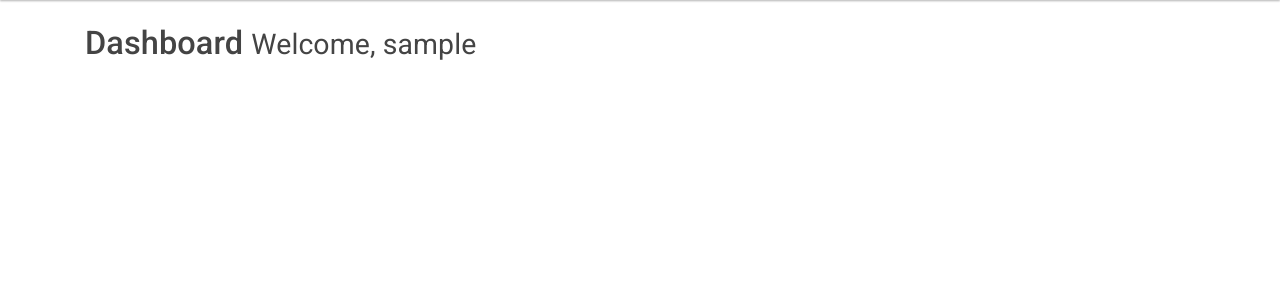
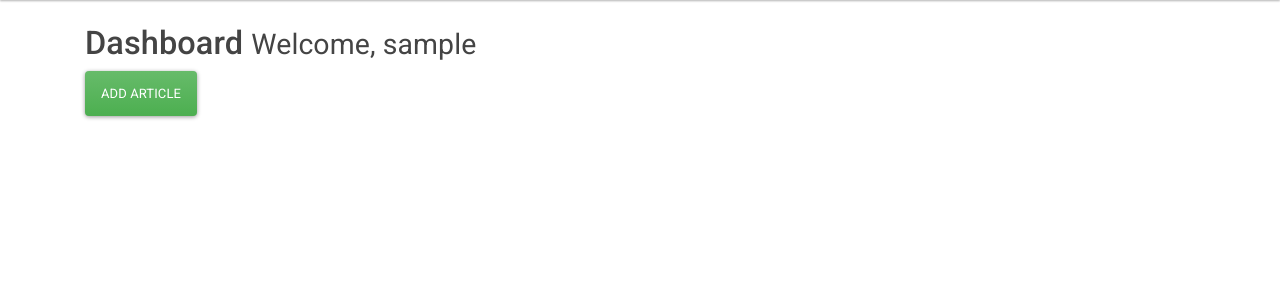
Before and after one commit to Belchenkov/flask-article-app, a Flask app: page /dashboard in a window 1280 px wide. Shown: the part 80-380 px from the top of the page. Run offline with Flask 2, Linux system fonts and the light colour scheme; the visitor is signed in with stand-in values (Sample User, id 1); some libraries are stand-ins or nearby versions.

Commit message:
Logic add new article

```diff
--- a/app.py
+++ b/app.py
@@ -20,6 +20,7 @@ mysql = MySQL(app)
 
 Articles = Articles()
 
+# Register Form
 class RegisterForm(Form):
     name = StringField('Name', [validators.Length(min=1, max=50)])
     username = StringField('Username', [validators.Length(min=4, max=25)])
@@ -29,6 +30,12 @@ class RegisterForm(Form):
         validators.EqualTo('confirm', message='Passwords do not match')
     ])
     confirm = PasswordField('Confirm Password')
+
+# Article Form
+class ArticleForm(Form):
+    title = StringField('Title', [validators.Length(min=1, max=200)])
+    body = TextAreaField('Body', [validators.Length(min=30)])
+
 
 # Home
 @app.route('/')
@@ -134,8 +141,35 @@ def is_logged_in(f):
 def dashboard():
     return render_template('dashboard.html')
 
+# Add Article
+@app.route('/add_article', methods=['GET', 'POST'])
+@is_logged_in
+def add_article():
+    form = ArticleForm(request.form)
+    if request.method == 'POST' and form.validate():
+        # Prepare data
+        title = form.title.data
+        body = form.body.data
+
+        # Create Cursor
+        cur = mysql.connection.cursor()
+        # Execute
+        cur.execute("INSERT INTO articles(title, body, author) VALUES(%s, %s, %s)", (title, body, session['username']))
+        # Commit to DB
+        mysql.connection.commit()
+        # Close connection
+        cur.close()
+
+        # Send message
+        flash('Article Created', 'success')
+
+        return redirect(url_for('dashboard'))
+
+    return render_template('add_article', form=form)
+
 # Logout
 @app.route('/logout')
+@is_logged_in
 def logout():
     session.clear()
     flash('You are now logged out', 'success')
--- a/templates/dashboard.html
+++ b/templates/dashboard.html
@@ -3,4 +3,5 @@
 
 {% block body %}
     <h1>Dashboard <small>Welcome, {{ session.username }}</small></h1>
+    <a href="/add_article" class="btn btn-success">Add Article</a>
 {% endblock body %}
```
